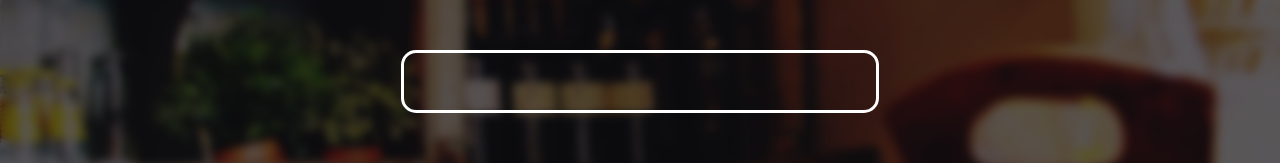
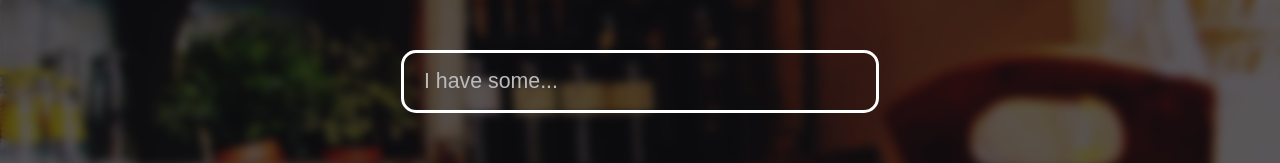
Before and after one commit to HenrySeed/What-to-Drink, a React (Create React App) app: page / in a window 1280 px wide. Shown: the part 168-331 px from the top of the page. Built offline with nearby package versions, Linux system fonts and the light colour scheme.

Commit message:
adds placeholder to input

```diff
--- a/src/components/RecipeView.tsx
+++ b/src/components/RecipeView.tsx
@@ -12,7 +12,7 @@ function RecipeView(props: Props) {
     const path = useLocation().pathname.split("/");
     const recipeKey = path[path.length - 1];
     const recipe = props.recipes.get(recipeKey);
-    console.log(recipeKey, props.recipes);
+
     if (recipe) {
         for (const val of recipe.ingredients) {
             ingredientElems.push(
--- a/src/components/Search.css
+++ b/src/components/Search.css
@@ -11,6 +11,22 @@ input {
     border: 3px solid #ffffff;
 }
 
+::placeholder {
+    /* Chrome, Firefox, Opera, Safari 10.1+ */
+    color: #bbb;
+    opacity: 1; /* Firefox */
+}
+
+:-ms-input-placeholder {
+    /* Internet Explorer 10-11 */
+    color: #bbb;
+}
+
+::-ms-input-placeholder {
+    /* Microsoft Edge */
+    color: #bbb;
+}
+
 .closeIcon {
     transform: rotate(360deg);
     margin-left: -45px;
--- a/src/components/Search.tsx
+++ b/src/components/Search.tsx
@@ -13,6 +13,7 @@ function Search(props: Props) {
         <span>
             <input
                 autoFocus
+                placeholder="I have some..."
                 value={props.searchVal}
                 onChange={event => props.onSearch(event.target.value)}
             />
```
